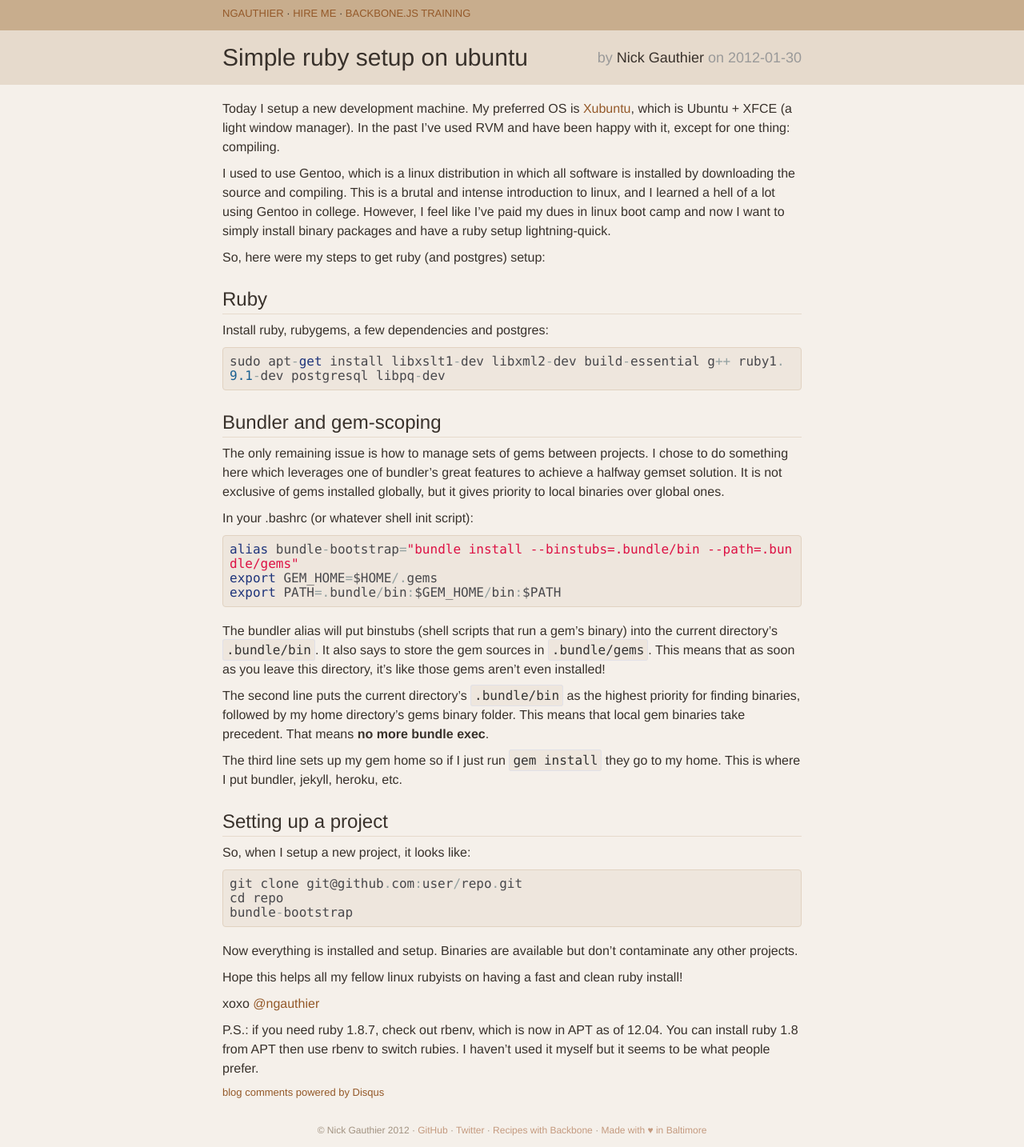
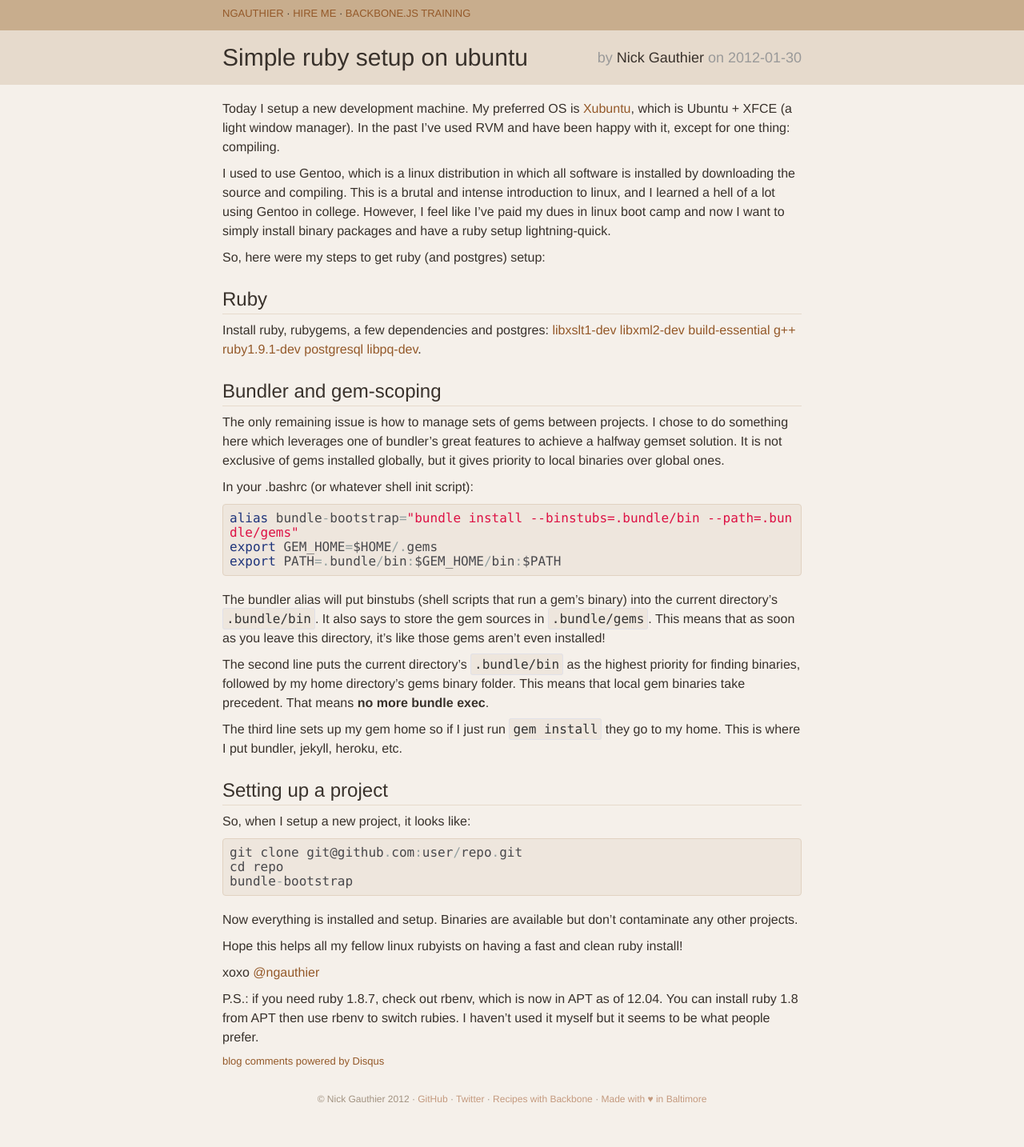
Before and after one commit to ngauthier/ngauthier.github.com, a Jekyll site: the page built from _posts/2012-01-30-simple-ruby-on-ubuntu.md, in a window 1280 px wide. Shown: the whole page at 80% size. Built offline with Jekyll 4.4.1, drawn with Linux system fonts in a browser that asks for light colours; Markdown is read by kramdown in place of the engine named in the settings; comment, search, counter and statistics services are not loaded; after the commit the page ends 1395 px from its top, so only the background shows below that.

Commit message:
Update _posts/2012-01-30-simple-ruby-on-ubuntu.md

```diff
--- a/_posts/2012-01-30-simple-ruby-on-ubuntu.md
+++ b/_posts/2012-01-30-simple-ruby-on-ubuntu.md
@@ -12,11 +12,7 @@
 
 ## Ruby
 
-Install ruby, rubygems, a few dependencies and postgres:
-
-<pre class='prettyprint'>
-sudo apt-get install libxslt1-dev libxml2-dev build-essential g++ ruby1.9.1-dev postgresql libpq-dev
-</pre>
+Install ruby, rubygems, a few dependencies and postgres: <a href="apt:libxslt1-dev,libxml2-dev,build-essential,g++,ruby1.9.1-dev,postgresql,libpq-dev">libxslt1-dev libxml2-dev build-essential g++ ruby1.9.1-dev postgresql libpq-dev</a>.
 
 ## Bundler and gem-scoping
 
```
